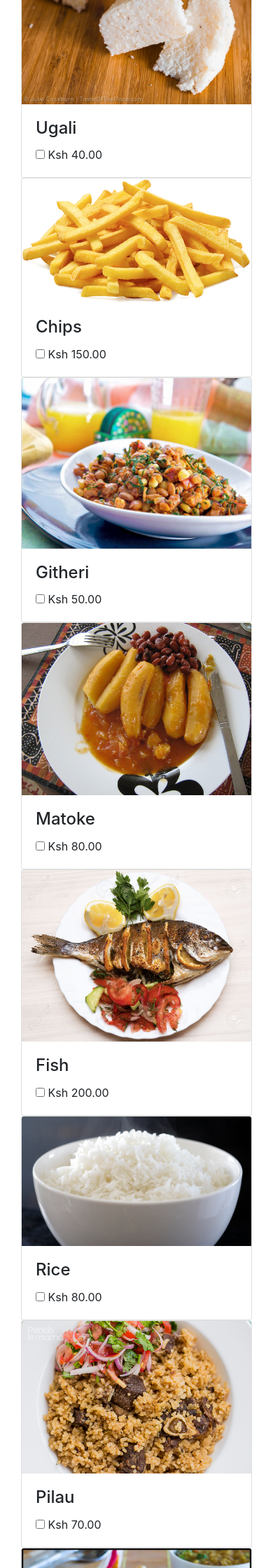
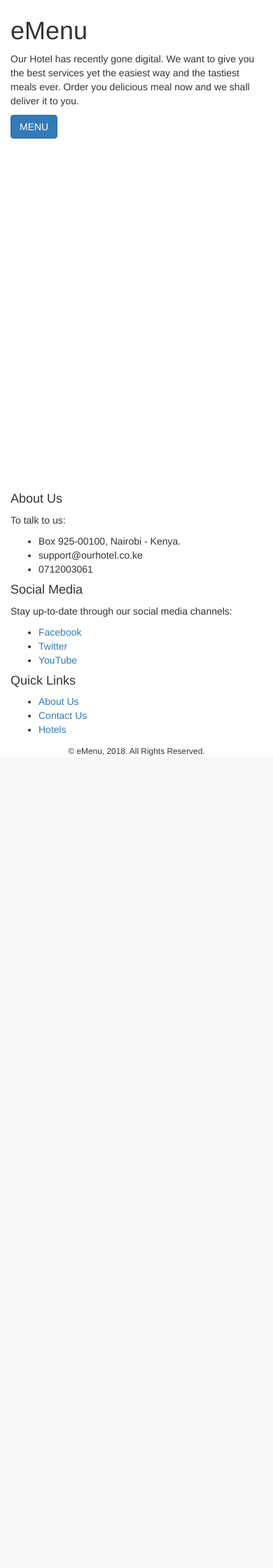
Before and after one commit to Alabee/e-menu, a PHP site: page / in a window 390 px wide. Shown: the part 223-2463 px from the top of the page at 70% size. After the commit the page ends 1303 px from the top, so only its background shows below. Run offline with PHP 8.4, Linux system fonts and the light colour scheme; some libraries are stand-ins or nearby versions.

Commit message:
Reordering of pages

```diff
--- a/index.php
+++ b/index.php
@@ -1,175 +1,156 @@
 <!DOCTYPE html>
-<html lang="en">
+<html lang="{{ app()->getLocale() }}">
 <head>
     <meta charset="utf-8">
-    <meta name="viewport" content="width=device-width, initial-scale=1">
-    <title>Complete Bootstrap 4 Website Layout</title>
-    <link rel="stylesheet" href="https://maxcdn.bootstrapcdn.com/bootstrap/4.0.0/css/bootstrap.min.css">
-    <script src="https://ajax.googleapis.com/ajax/libs/jquery/3.3.1/jquery.min.js"></script>
-    <script src="https://cdnjs.cloudflare.com/ajax/libs/popper.js/1.12.9/umd/popper.min.js"></script>
-    <script src="https://maxcdn.bootstrapcdn.com/bootstrap/4.0.0/js/bootstrap.min.js"></script>
-    <script src="https://use.fontawesome.com/releases/v5.0.8/js/all.js"></script>
-    <link href="style.css" rel="stylesheet">
+    <meta name="viewport" content="width=device-width, initial-scale=1, shrink-to-fit=no">
+    <meta name="csrf-token" content="">
+    <title>eMenu</title>
+    <meta name="description" content="Crime Reporting">
+    <meta name="author" content="Mercy Wamuyu">
+
+    <!-- Check if the language is set to RTL, so apply the RTL layouts -->
+    <!-- Otherwise apply the normal LTR layouts -->
+    <link rel="stylesheet" href="css/bootstrap.min.css">
+    <link rel="stylesheet" href="https://unpkg.com/leaflet@1.3.1/dist/leaflet.css"
+          integrity="sha512-Rksm5RenBEKSKFjgI3a41vrjkw4EVPlJ3+OiI65vTjIdo9brlAacEuKOiQ5OFh7cOI1bkDwLqdLw3Zg0cRJAAQ=="
+          crossorigin=""/>
+    <script src="https://unpkg.com/leaflet@1.3.1/dist/leaflet.js"
+            integrity="sha512-/Nsx9X4HebavoBvEBuyp3I7od5tA0UzAxs+j83KgC8PU0kgB4XiK4Lfe4y4cgBtaRJQEIFCW+oC506aPT2L1zw=="
+            crossorigin=""></script>
+    <link rel="stylesheet" href="css/animate.css">
+    <link rel="stylesheet" href="css/styles.css">
+    <link href="https://cdn.rawgit.com/michalsnik/aos/2.1.1/dist/aos.css" rel="stylesheet">
+    <script src="https://cdn.rawgit.com/michalsnik/aos/2.1.1/dist/aos.js"></script>
 </head>
 <body>
+<div id="applet">
+<!--    @include('includes.partials.logged-in-as')-->
+<!--    @include('frontend.includes.nav')-->
+    <nav class="navbar navbar-default nav-sticky">
+        <div class="container">
+            <div class="navbar-header">
+                <button type="button" class="navbar-toggle collapsed" data-toggle="collapse" data-target="#frontend-navbar-collapse">
+                    <span class="sr-only">Toggle</span>
+                    <span class="icon-bar"></span>
+                    <span class="icon-bar"></span>
+                    <span class="icon-bar"></span>
+                </button>
+                <a href="#" class="navbar-brand">eMenu</a>
+            </div><!--navbar-header-->
 
-<!-- Navigation -->
-<nav class="navbar navbar-expand-md sticky-top">
-    <div class="container-fluid">
-        <h1 class="navbar-brand" href="#">e-menu</h1>
-    </div>
-</nav>
+            <div class="collapse navbar-collapse" id="frontend-navbar-collapse">
 
-<div class="container-fluid mt-5">
-    <div class="row">
-        <div class="col bg-red">
-            <?php if(isset($_GET['message'])){ ?>
-            <div class="alert alert-primary" role="alert">
-                <?php
-                    if(isset($_GET['message'])){
-                        echo $_GET['message'];
-                    }
-                ?>
+                <ul class="nav navbar-nav navbar-right">
+
+                    <li><a href="#">Home</a></li>
+                    <li><a href="menu.php">Menu</a></li>
+                    <li><a href="#">Help & Support</a></li>
+
+                </ul>
+            </div><!--navbar-collapse-->
+        </div><!--container-->
+    </nav>
+<!--    @include('includes.partials.messages')-->
+<!--    @yield('content')-->
+    <div class="container-fluid home-area" data-aos="fade-up">
+        <video autoplay muted loop id="myVideo">
+            <source src="media/service_hotel.mp4" type="video/mp4">
+            Your browser does not support HTML5 video.
+        </video>
+        <div class="row">
+            <div class="col-md-6 intro">
+                <h1>eMenu</h1>
+                <p>
+                    Our Hotel has recently gone digital. We want to give you the best services yet the easiest way and the tastiest meals ever.
+                    Order you delicious meal now and we shall deliver it to you.
+                </p>
+                <div class="intro-btns">
+                    <a href="menu.html" class="btn btn-primary btn-intro"><span>MENU</span></a>
+                </div>
             </div>
-            <?php } ?>
+            <div class="col-md-4 col-md-offset-1 intro-img">
+            </div>
+        </div>
+        <div class="row col-md-1 col-md-offset-6">
+            <a href="#how-it-works" class="js-scroll-trigger">
+                <div id="scroll-down" class="scroll-down animated infinite slideInDown"><i class="fa fa-chevron-down"></i></div>
+            </a>
         </div>
     </div>
-</div>
-
-<form action="save-order.php" method="post">
-    <div class="container">
-        <div class="row">
-            <div class="col-md-12">
-                <ul class="nav nav-tabs">
-                    <li class="nav-item active">
-                        <a class="nav-link btn btn-success" data-toggle="tab" href="#foods">Foods</a>
-                    </li>
-                    <li class="nav-item">
-                        <a class="nav-link btn btn-success" data-toggle="tab" href="#beverages">Beverages</a>
-                    </li>
-                </ul>
-
-                <!-- Tab panes -->
-                <div class="tab-content body-intro">
-                    <div class="tab-pane container active" id="foods">
-                        <div class="row padding">
-                            <div class="col-md-3">
-                                <div class="card">
-                                    <img class="card-img-top img-fluid" src="img/foods/ugali.jpg">
-                                    <div class="card-body">
-                                        <h4 class="card-title">Ugali</h4>
-                                        <p class="card-text">
-                                            <input type="checkbox" name="foods[]" value="Ugali @ Ksh 40.00"> Ksh 40.00
-                                        </p>
-                                    </div>
-                                </div>
-                            </div>
-                            <div class="col-md-3">
-                                <div class="card">
-                                    <img class="card-img-top img-fluid" src="img/foods/chips.png">
-                                    <div class="card-body">
-                                        <h4 class="card-title">Chips</h4>
-                                        <p class="card-text">
-                                            <input type="checkbox" name="foods[]" value="Chips @ Ksh 150.00"> Ksh 150.00
-                                        </p>
-                                    </div>
-                                </div>
-                            </div>
-                            <div class="col-md-3">
-                                <div class="card">
-                                    <img class="card-img-top img-fluid" src="img/foods/githeri.jpg">
-                                    <div class="card-body">
-                                        <h4 class="card-title">Githeri</h4>
-                                        <p class="card-text">
-                                            <input type="checkbox" name="foods[]" value="Githeri @ Ksh 50.00"> Ksh 50.00
-                                        </p>
-                                    </div>
-                                </div>
-                            </div>
-                            <div class="col-md-3">
-                                <div class="card">
-                                    <img class="card-img-top img-fluid" src="img/foods/matoke.jpg">
-                                    <div class="card-body">
-                                        <h4 class="card-title">Matoke</h4>
-                                        <p class="card-text">
-                                            <input type="checkbox" name="foods[]" value="Matoke @ Ksh 80.00"> Ksh 80.00
-                                        </p>
-                                    </div>
-                                </div>
-                            </div>
-                        </div>
-                        <div class="row padding">
-                            <div class="col-md-3">
-                                <div class="card">
-                                    <img class="card-img-top img-fluid" src="img/foods/fish.jpg">
-                                    <div class="card-body">
-                                        <h4 class="card-title">Fish</h4>
-                                        <p class="card-text">
-                                            <input type="checkbox" name="foods[]" value="Fish @ Ksh 200.00"> Ksh 200.00
-                                        </p>
-                                    </div>
-                                </div>
-                            </div>
-                            <div class="col-md-3">
-                                <div class="card">
-                                    <img class="card-img-top img-fluid" src="img/foods/rice.jpg">
-                                    <div class="card-body">
-                                        <h4 class="card-title">Rice</h4>
-                                        <p class="card-text">
-                                            <input type="checkbox" name="foods[]" value="Rice @ Ksh 80.00"> Ksh 80.00
-                                        </p>
-                                    </div>
-                                </div>
-                            </div>
-                            <div class="col-md-3">
-                                <div class="card">
-                                    <img class="card-img-top img-fluid" src="img/foods/pilau.jpg">
-                                    <div class="card-body">
-                                        <h4 class="card-title">Pilau</h4>
-                                        <p class="card-text">
-                                            <input type="checkbox" name="foods[]" value="Pilau @ Ksh 70.00"> Ksh 70.00
-                                        </p>
-                                    </div>
-                                </div>
-                            </div>
-                            <div class="col-md-3">
-                                <div class="card">
-                                    <img class="card-img-top img-fluid" src="img/foods/chapati.jpg">
-                                    <div class="card-body">
-                                        <h4 class="card-title">Chapati</h4>
-                                        <p class="card-text">
-                                            <input type="checkbox" name="foods[]" value="Chapati @ Ksh 30.00"> Ksh 30.00
-                                        </p>
-                                    </div>
-                                </div>
-                            </div>
-                        </div>
-                    </div>
-                    <div class="tab-pane container" id="beverages">
-                        <div class="row padding">
-                            <div class="col-md-3">
-                                <div class="card">
-                                    <img class="card-img-top img-fluid" src="img/foods/ugali.jpg">
-                                    <div class="card-body">
-                                        <h4 class="card-title">Soda</h4>
-                                        <p class="card-text">
-                                            <input type="checkbox" name="beverages[]" value="Soda @ Ksh 40.00"> Ksh 40.00
-                                        </p>
-                                    </div>
-                                </div>
-                            </div>
-                        </div>
-                    </div>
+<!--    @include('frontend.includes.footer')-->
+    <footer class="footer">
+        <div class="container">
+            <div class="row">
+                <div class="col-md-4">
+                    <h4 style="">About Us</h4>
+                    <p class="about-us">To talk to us:</p>
+                    <ul class="about-connect">
+                        <li><i class="fa fa-home"></i>Box 925-00100, Nairobi - Kenya.</li>
+                        <li><i class="fa fa-envelope"></i>support@ourhotel.co.ke</li>
+                        <li><i class="fa fa-phone"></i>0712003061</li>
+                    </ul>
+                </div>
+                <div class="col-md-4">
+                    <h4>Social Media</h4>
+                    <p>Stay up-to-date through our social media channels:</p>
+                    <ul class="social-links">
+                        <li><a href="#"><i class="fa fa-facebook"></i> Facebook</a></li>
+                        <li><a href="#"><i class="fa fa-twitter"></i> Twitter</a></li>
+                        <li><a href="#"><i class="fa fa-youtube"></i> YouTube</a></li>
+                    </ul>
+                </div>
+                <div class="col-md-4">
+                    <h4>Quick Links</h4>
+                    <ul class="quick-links">
+                        <li><a href="#about-us" class="js-scroll-trigger">About Us</a></li>
+                        <li><a href="#contact-us" class="js-scroll-trigger">Contact Us</a></li>
+                        <li><a href="#projects" class="js-scroll-trigger">Hotels</a></li>
+                    </ul>
                 </div>
             </div>
         </div>
-        <div class="row mb-5">
-            <div class="col">
-                <input type="submit" class="btn btn-info pull-right" value="Order Now">
-            </div>
+        <div class="container text-center copyright">
+            <small>&copy; eMenu, 2018. All Rights Reserved.</small>
         </div>
-    </div>
-</form>
+    </footer>
+</div><!-- #app -->
 
+<!-- Scripts -->
+<script src="js/jquery.min.js"></script>
+<script src="js/bootstrap.js"></script>
+<script src="js/jquery.easing.min.js"></script>
+<script src="js/jquery.sticky.js"></script>
+<script>
+    $(document).on('click', '[data-toggle="lightbox"]', function(event) {
+        event.preventDefault();
+        $(this).ekkoLightbox();
+    });
+
+    AOS.init({
+        offset: 200,
+        duration: 600,
+        easing: 'ease-in-sine',
+        delay: 100,
+    });
+
+
+    $(function () {
+        $(".home-area").height($(window).height());
+        $(".nav-sticky").sticky({topSpacing: 0});
+        // Smooth scrolling using jQuery easing
+        $('a.js-scroll-trigger[href*="#"]:not([href="#"])').click(function() {
+            if (location.pathname.replace(/^\//, '') == this.pathname.replace(/^\//, '') && location.hostname == this.hostname) {
+                var target = $(this.hash);
+                target = target.length ? target : $('[name=' + this.hash.slice(1) + ']');
+                if (target.length) {
+                    $('html, body').animate({
+                        scrollTop: (target.offset().top - 25)
+                    }, 1000, "easeInOutExpo");
+                    return false;
+                }
+            }
+        });
+    })
+</script>
 </body>
 </html>
```
Also changed, not shown: order.php (added, +175 -0 lines).
